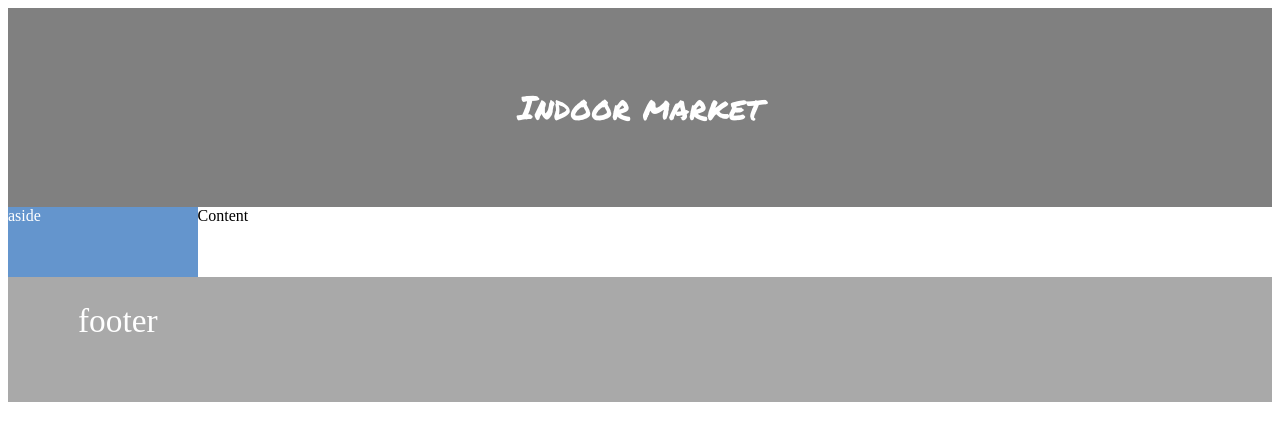
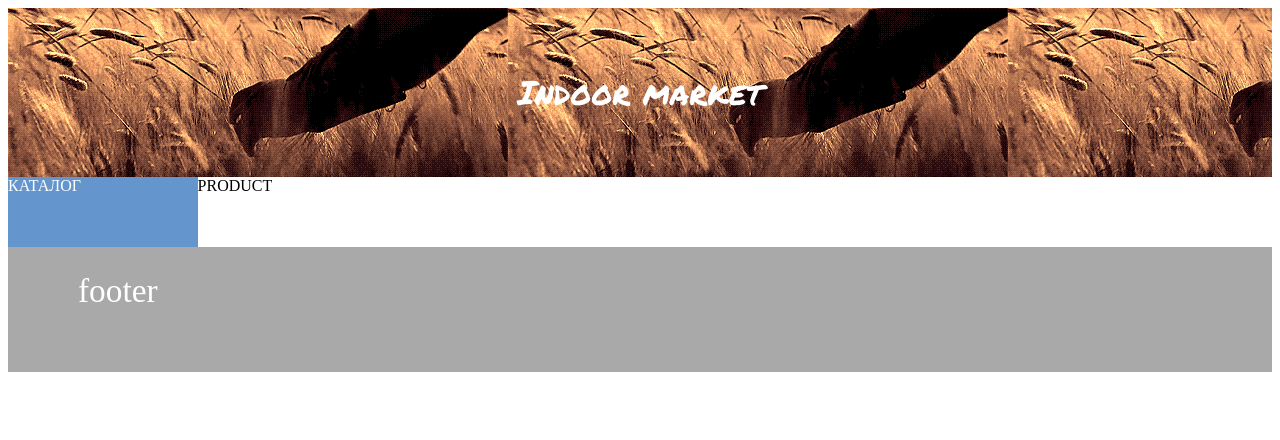
Before and after one commit to Artem009/My-Projects, a plain HTML site: page My Online Store/index.html in a window 1280 px wide. Drawn offline with Linux system fonts and the light colour scheme.

Commit message:
new commit

```diff
--- a/Mogo/index.scss
+++ /dev/null
@@ -1,4 +0,0 @@
-.header{
-	background-image: url(Layer.jpg);
-	height: 1000px;
-}
--- a/Mogo/style-dist.css
+++ /dev/null
@@ -1 +0,0 @@
-.header{background-image:url(Layer 15.jpg)}
--- a/Mogo/style.css
+++ b/Mogo/style.css
@@ -41,6 +41,7 @@ header{
 	font-size: 28px;
 	margin-top: 40px;
 	text-align: center;
+	margin-left: 42%;
 }
 .progress-bar-all{
 	margin-top: 25px;
--- a/My Online Store/index.html
+++ b/My Online Store/index.html
@@ -12,16 +12,21 @@
 <body>
 		<header class="header">
 			<script type="text/javascript">
+				//Название Интернет-магазина.
 				document.write("Indoor market")
 			</script>
 		</header>
 			<aside class="aside">
-			aside
+				<script type="text/javascript">
+					//Размещение каталога товаров.
+					document.write("КАТАЛОГ")
+				</script>
 			</aside>
-
 			<div class="content">
-					Content
+					<div class="product">
+						PRODUCT
 					</div>
+			</div>
 		<footer class="footer">footer</footer>
 </body>
 </html>
--- a/My Online Store/style.css
+++ b/My Online Store/style.css
@@ -3,9 +3,10 @@
 	background-color: #808080;
 	color:#FFFFFF;
 	font-size: 25pt;
-	padding: 75px 70px;
+	padding: 60px 70px;
 	text-align: center;
 	font-family: Permanent Marker;
+	background-image: url("52478.gif");
 }
 
 .aside {
```
Also changed, not shown: 3/style.css (+14 -4 lines), Mogo/Новый текстовый документ.txt (deleted), My Online Store/52478.gif (added), 2 other files.
